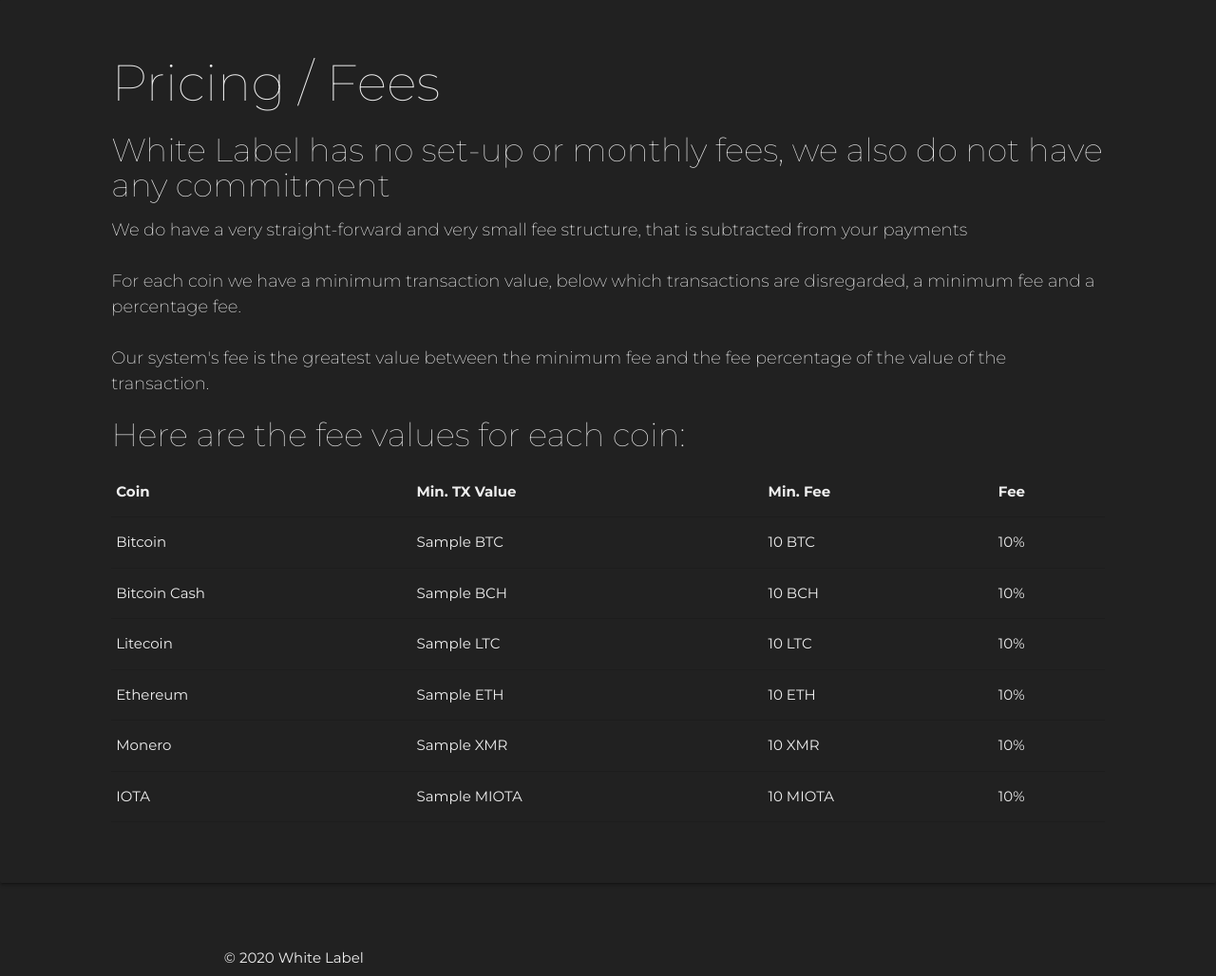
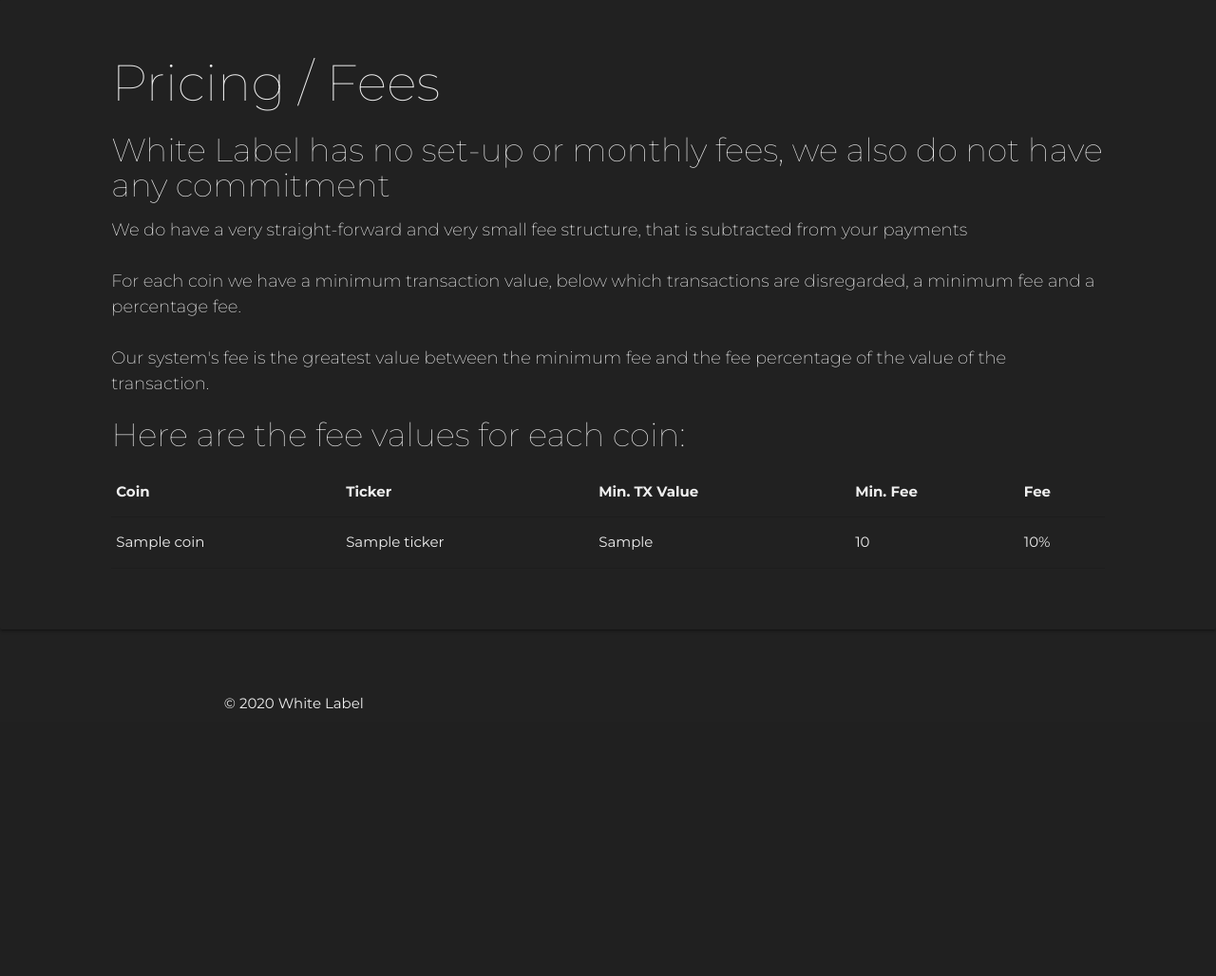
Before and after one commit to cryptapi/cryptapi-whitelabel, a Django app: template volumes/web/index/templates/index/pricing.html in a window 1280 px wide. Shown: the part 73-1101 px from the top of the page at 95% size. After the commit the page ends 820 px from the top, so only its background shows below. Run offline with Django 3.2, Linux system fonts and the light colour scheme; data comes from the database, SQL or seed files in the repository; the template is opened without the code that fills it: most values are stand-ins (such as "Sample title", 1, 10 or a date in 2020).

Commit message:
pricing bugfix

```diff
--- a/volumes/web/index/templates/index/pricing.html
+++ b/volumes/web/index/templates/index/pricing.html
@@ -21,48 +21,22 @@
                                         <thead>
                                         <tr>
                                             <th>Coin</th>
+                                            <th>Ticker</th>
                                             <th>Min. TX Value</th>
                                             <th>Min. Fee</th>
                                             <th>Fee</th>
                                         </tr>
                                         </thead>
                                         <tbody>
-                                        <tr>
-                                            <td>Bitcoin</td>
-                                            <td>{{ btc.min_tx }} BTC</td>
-                                            <td>{{ btc.min_fee }} BTC</td>
-                                            <td>{{ btc.fee }}%</td>
-                                        </tr>
-                                        <tr>
-                                            <td>Bitcoin Cash</td>
-                                            <td>{{ bch.min_tx }} BCH</td>
-                                            <td>{{ bch.min_fee }} BCH</td>
-                                            <td>{{ bch.fee }}%</td>
-                                        </tr>
-                                        <tr>
-                                            <td>Litecoin</td>
-                                            <td>{{ ltc.min_tx }} LTC</td>
-                                            <td>{{ ltc.min_fee }} LTC</td>
-                                            <td>{{ ltc.fee }}%</td>
-                                        </tr>
-                                        <tr>
-                                            <td>Ethereum</td>
-                                            <td>{{ eth.min_tx }} ETH</td>
-                                            <td>{{ eth.min_fee }} ETH</td>
-                                            <td>{{ eth.fee }}%</td>
-                                        </tr>
-                                        <tr>
-                                            <td>Monero</td>
-                                            <td>{{ xmr.min_tx }} XMR</td>
-                                            <td>{{ xmr.min_fee }} XMR</td>
-                                            <td>{{ xmr.fee }}%</td>
-                                        </tr>
-                                        <tr>
-                                            <td>IOTA</td>
-                                            <td>{{ iota.min_tx }} MIOTA</td>
-                                            <td>{{ iota.min_fee }} MIOTA</td>
-                                            <td>{{ iota.fee }}%</td>
-                                        </tr>
+                                        {% for coin in coins %}
+                                            <tr>
+                                                <td>{{ coin.name }}</td>
+                                                <td>{{ coin.ticker }}</td>
+                                                <td>{{ coin.min_tx }}</td>
+                                                <td>{{ coin.min_fee }}</td>
+                                                <td>{{ coin.fee }}%</td>
+                                            </tr>
+                                        {% endfor %}
                                         </tbody>
                                     </table>
                                 </div>
--- a/volumes/web/index/utils.py
+++ b/volumes/web/index/utils.py
@@ -7,6 +7,8 @@ def get_fees():
     multiplier = 1 if not get_setting('extra_fee') else 2
 
     fees = {c.ticker: {
+        'name': c.name,
+        'ticker': c.ticker,
         'min_tx': c.minimum_transfer * multiplier,
         'min_fee': c.minimum_fee,
         'fee': c.fee + get_setting('extra_fee')
```
